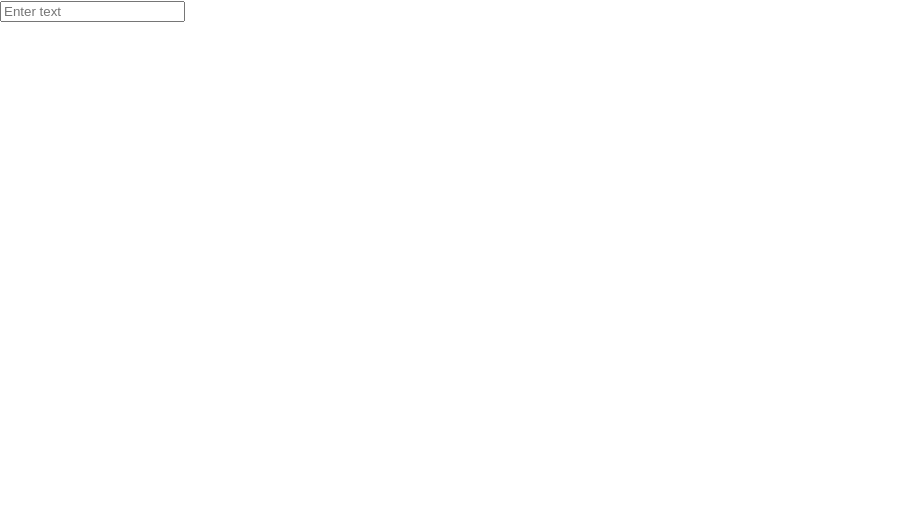
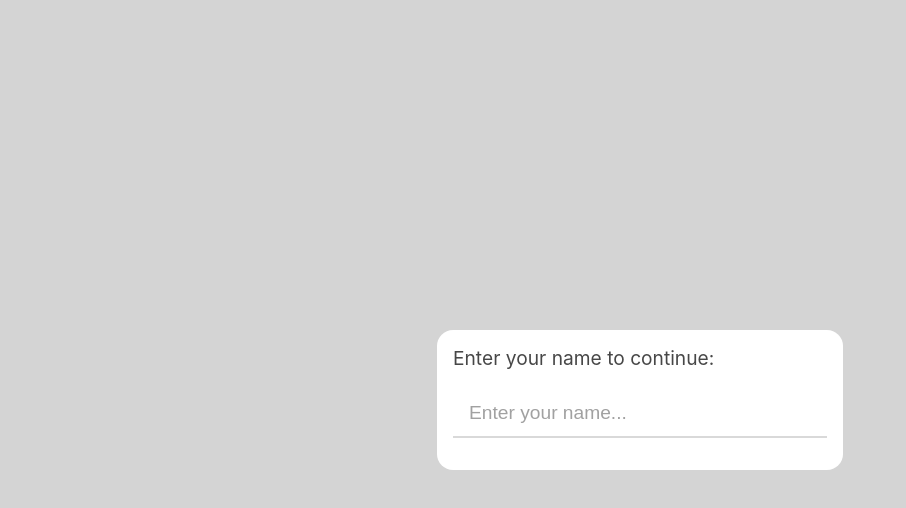
Before and after one commit to edstbbz/projectwithredux, a React (Create React App) app: page / in a window 1280 px wide. Shown: the top 508 px of the page, without its empty margins (0-906 px from the left). Built offline with nearby package versions, Linux system fonts and the light colour scheme; the HTML template or start-up script is replaced by a standard one.

Commit message:
add styles for input and loginPage

```diff
--- a/src/App.js
+++ b/src/App.js
@@ -1,8 +1,11 @@
+import styles from './App.module.css'
 import { LoginPage } from './pages/loginPage/loginPage';
 
 function App() {
   return (
-    <LoginPage/>
+    <div className={styles.App}>
+      <LoginPage />
+    </div>
   );
 }
 
--- /dev/null
+++ b/src/App.module.css
@@ -0,0 +1,3 @@
+.App {
+    margin: 0 auto;
+}
--- a/src/components/input/input.js
+++ b/src/components/input/input.js
@@ -1,13 +1,18 @@
 import React from 'react';
+import styles from './input.module.css';
 
 export const TextInput = ({ value, onChange, className }) => {
   return (
-    <input
-      onChange={onChange}
-      className={`textInput ${className}`}
-      type="text"
-      placeholder="Enter text"
-      value={value}
-    />
+    <>
+      <label className={styles.label} htmlFor='input'>Enter your name to continue:</label>
+      <input
+        onChange={onChange}
+        className={`${styles.input} ${className}`}
+        type="text"
+        name='input'
+        placeholder="Enter your name..."
+        value={value}
+      />
+    </>
   );
 };
--- a/src/components/input/input.module.css
+++ b/src/components/input/input.module.css
@@ -0,0 +1,36 @@
+.input {
+  display: block;
+  background: transparent;
+  margin: 1rem auto;
+  padding-left: 0.5rem;
+  padding-right: 3.5rem;
+  height: 3rem;
+  font-size: 1.5rem;
+  border: none;
+  --webkit-border: none;
+  border-bottom: 0.15rem solid rgba(161, 161, 161, 0.4);
+  border-radius: 0;
+  transition: all 0.4s;
+}
+.input:focus {
+  border-bottom: 0.15rem solid rgb(6, 195, 31);
+  background: transparent;
+}
+
+.input::placeholder {
+  color: rgb(161, 161, 161);
+  font-size: 1.2rem;
+  padding-left: 0.5rem;
+}
+
+.input:active,
+:hover,
+:focus {
+  outline: 0;
+  outline-offset: 0;
+}
+
+.label {
+    font-size: 1.2rem;
+    color: rgb(71, 71, 71);
+}
--- a/src/index.css
+++ b/src/index.css
@@ -5,6 +5,7 @@ body {
     sans-serif;
   -webkit-font-smoothing: antialiased;
   -moz-osx-font-smoothing: grayscale;
+  background: rgb(212 212 212);
 }
 
 code {
--- a/src/pages/loginPage/loginPage.js
+++ b/src/pages/loginPage/loginPage.js
@@ -1,12 +1,13 @@
 import React from 'react';
 import { TextInput } from '../../components/input/input';
-import styles from './loginPage.module.css'
+import styles from './loginPage.module.css';
 
 export const LoginPage = () => {
-
-    return(
-        <div className={styles.wrap}>
-            <TextInput/>
-        </div>
-    )
-}
+  return (
+    <div className={styles.container}>
+      <div className={styles.wrap}>
+        <TextInput />
+      </div>
+    </div>
+  );
+};
--- a/src/pages/loginPage/loginPage.module.css
+++ b/src/pages/loginPage/loginPage.module.css
@@ -0,0 +1,13 @@
+.wrap {
+  padding: 1rem;
+  background: #fff;
+  border-radius: 1rem;
+}
+.container {
+  max-width: 1024px;
+  margin: 0 auto;
+  display: flex;
+  justify-content: center;
+  align-items: center;
+  height: 100vh;
+}
```
